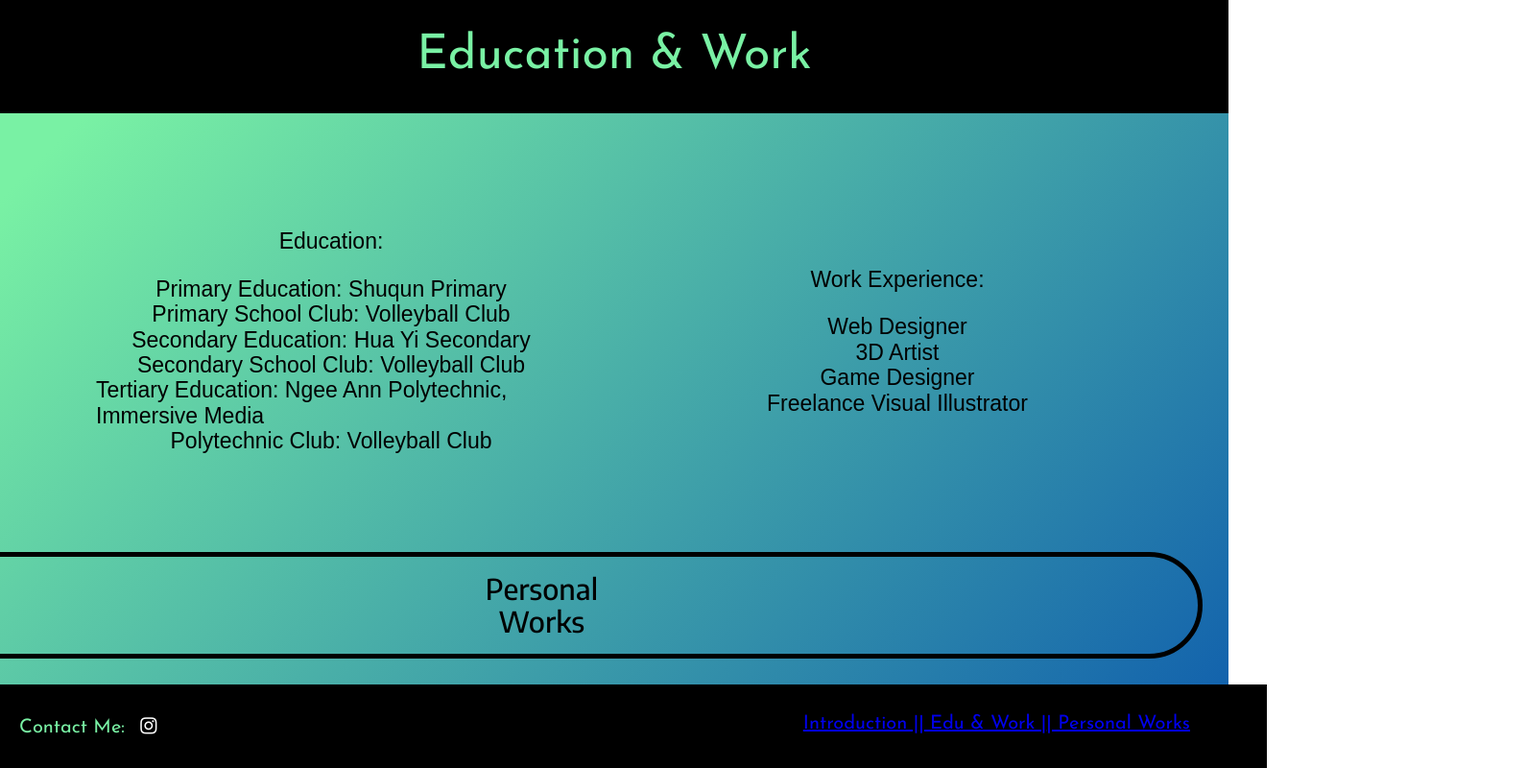
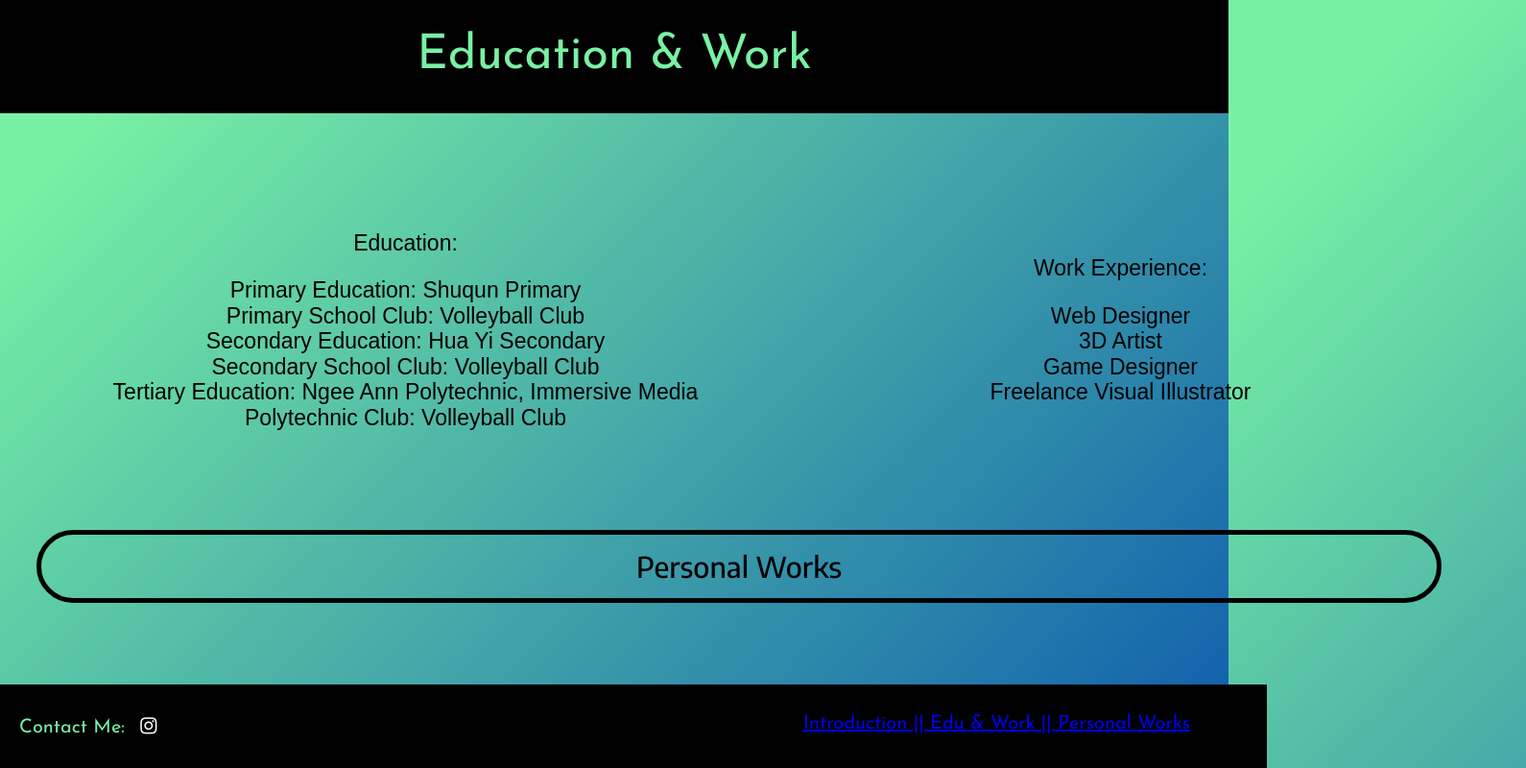
Before and after one commit to sharkir03/IDAssignment1, a plain HTML site: page page2.html in a window 1280 px wide. Shown: the whole page at 96% size, 1590 px wide, since content can reach past the window. Drawn offline with Linux system fonts and the light colour scheme; a web font is replaced by a local one.

Commit message:
edited pages to fit with bookmark bar

```diff
--- a/styles/style.css
+++ b/styles/style.css
@@ -357,7 +357,7 @@ html {
     display: flex;
     justify-content: center;
     background-color:	black;
-    font-size: 50px;
+    font-size: 40px;
     border: none;
     color: #79F1A4;
     padding: 30px;
@@ -744,7 +744,7 @@ header {
   align-items: center;
   /*border: 3px solid black;*/
   border-radius: 50%;
-  max-width: 30%;
+  max-width: 27%;
 }
 .pg2 {
   border: none;
@@ -769,12 +769,12 @@ header {
   display: flex;
   justify-content: flex-end;
   align-items: flex-end;
-  padding: 0px 25px;
+  padding: 0px 23px;
   /*border: 2px solid black;*/
   width: 40%;
   position: relative;
   left: 868px;
-  bottom: 0px;
+  bottom: 28px;
 }
 .btm {
   display: flex;
@@ -806,7 +806,7 @@ header {
   flex-direction: column;
   justify-content: center;
   align-items: center;
-  height: 253px;
+  height: 230px;
   width: 700px;
   padding: 50px;
   /*border: 2px solid black;*/
@@ -821,12 +821,13 @@ header {
   display: flex;
   flex-direction: row;
   justify-content: space-around;
-  padding: 50px;
+  /*padding: 50px;*/
   /*border: 2px solid black;*/
+  width: 1490px;
 }
 .pg3 {
   border: none;
-  padding: 16px 625px;
+  padding: 16px 620px;
   text-align: center;
   text-decoration: none;
   display: inline-block;
@@ -845,13 +846,9 @@ header {
 }
 .sbutton {
   display: flex;
-  justify-content: flex-end;
-  align-items: flex-end;
-  padding: 0px 25px;
+  justify-content: center;
   /*border: 2px solid black;*/
-  position: relative;
-  left: 0px;
-  bottom: 0px;
+  width: 1490px;
 }
 /*ENDPAGE2*/
 /*PAGE3*/
```
Also changed, not shown: page2.html (+3 -3 lines), page3.html (+2 -2 lines), index.html (indentation only), 2 other files.
